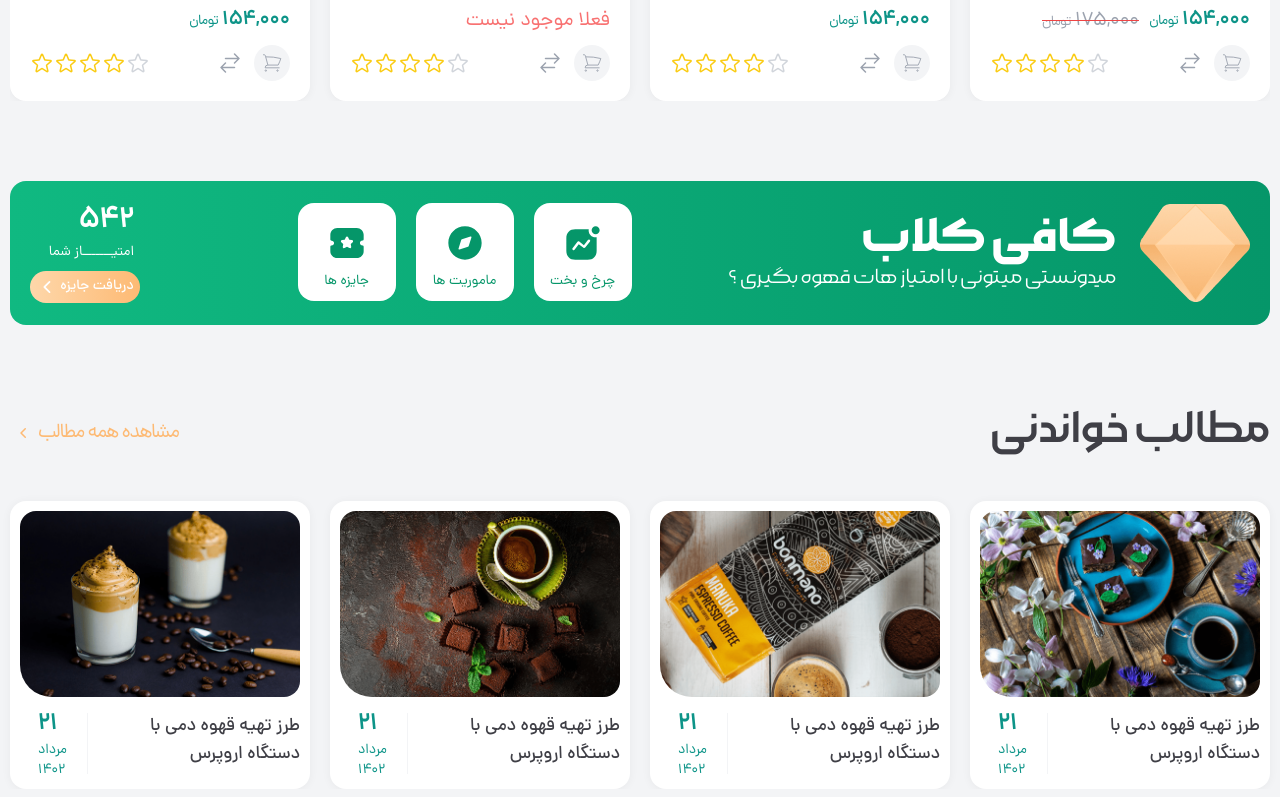
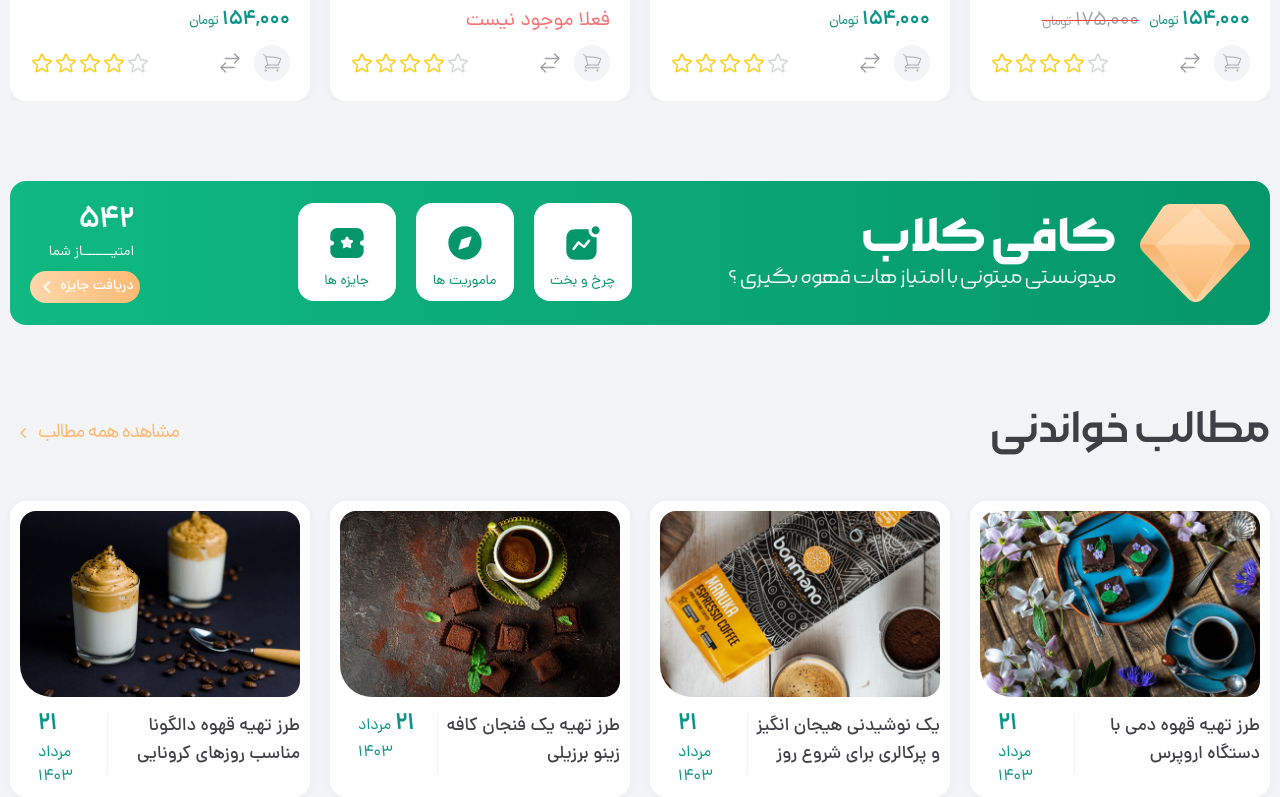
Before and after one commit to Mojtaba-2024/Coffee-sales-website, a website: page public/index.html in a window 1280 px wide. Shown: the part 3283-4080 px from the top of the page. Drawn offline with Linux system fonts and the light colour scheme; files whose address does not match are found by name.

Commit message:
update project

```diff
--- a/public/index.html
+++ b/public/index.html
@@ -1460,8 +1460,8 @@
                 </div>
                 <!-- Section Content -->
                 <div class="grid grid-cols-1 sm:grid-cols-3 lg:grid-cols-4 gap-3.5 md:gap-5">
-                    <div class="p-2.5 md:pb-2 flex gap-x-2.5 sm:block bg-white dark:bg-zinc-700 shadow-normal rounded-2xl">
-                        <div class="relative w-[130px] h-[130px] shrink-0 sm:w-auto sm:h-auto group sm:mb-4 rounded-2xl rounded-bl-4xl overflow-hidden">
+                    <div class="group p-2.5 flex gap-x-2.5 sm:block md:pb-2 bg-white dark:bg-zinc-700 shadow-normal rounded-2xl">
+                        <div class="relative w-[130px] h-[130px] sm:w-auto sm:h-auto sm:mb-4 shrink-0 rounded-2xl rounded-bl-4xl overflow-hidden">
                             <img src="./images/blogs/blog-1.png" class="h-full sm:h-auto object-cover" alt="Blog 1">
                             <div class="absolute inset-0 w-full h-full opacity-0 invisible group-hover:opacity-100 group-hover:visible hidden md:flex-center bg-gradient-to-r from-orange-200/80 to-orange-300/80 transition-all delay-75">
                                 <svg class="w-[138px] h-[54px] text-amber-900">
@@ -1470,18 +1470,18 @@
                             </div>
                         </div>
                         <div class="w-full flex flex-col sm:flex-row items-start justify-between">
-                            <a href="#" class="inline-block font-DanaMedium mt-2.5 ml-1.5 sm:ml-0 sm:mt-0 text-sm/7 md:text-lg line-clamp-2 max-w-[193px] text-zinc-700 dark:text-white">طرز تهیه قهوه دمی با دستگاه اروپرس</a>
+                            <a href="#" class="font-DanaMedium ml-1.5 sm:ml-0 text-sm/7 md:text-lg mt-2.5 sm:mt-0 line-clamp-2 max-w-[193px] text-zinc-700 dark:text-white">طرز تهیه قهوه دمی با دستگاه اروپرس</a>
                             <div class="hidden sm:flex gap-5">
-                                <span class="block w-px h-[61px] bg-gray-100 dark:bg-white/10"></span>
-                                <div class="flex flex-col ml-[18px] -mt-1 text-left text-sm text-teal-600 dark:text-emerald-500">
-                                    <span class="font-DanaDemiBold text-2xl">21</span>
+                                <span class="hidden lg:block w-px h-[61px] bg-gray-100 dark:bg-white/10"></span>
+                                <div class="flex-col ml-[12px] lg:ml-[18px] -mt-1 text-left text-teal-600 text:bg-emerald-500">
+                                    <span class="font-DanaDemiBold md:text-xl lg:text-2xl">21</span>
                                     <span>مرداد</span>
-                                    <span>1402</span>
-                                </div>
-                            </div>
-                            <div class="flex items-end justify-between w-full sm:hidden border-t border-gray-100 dark:border-white/10 pt-[18px] pb-1.5">
+                                    <span>1403</span>
+                                </div>
+                            </div>
+                            <div class="flex items-end justify-between w-full sm:hidden border-t border-gray-100 dark:border-white/10 pt-[18px] mt-5 pb-1.5">
                                 <span class="text-teal-600 dark:text-emerald-500 text-xs">21 مرداد 1402</span>
-                                <a href="#" class="font-DanaMedium flex items-center gap-x-1 ml-1.5 h-5 rounded-md pr-2.5 pl-2 bg-orange-200/20 text-orange-300">
+                                <a href="#" class="flex items-center gap-x-1 ml-1.5 font-DanaMedium text-xs h-5 rounded-md pr-2.5 pl-2 bg-orange-200/20 text-orange-300">
                                     مطالعه
                                     <svg class="w-3.5 h-3.5">
                                         <use href="#arrow-left-mini"></use>
@@ -1490,8 +1490,8 @@
                             </div>
                         </div>
                     </div>
-                    <div class="p-2.5 md:pb-2 flex gap-x-2.5 sm:block bg-white dark:bg-zinc-700 shadow-normal rounded-2xl">
-                        <div class="relative w-[130px] h-[130px] shrink-0 sm:w-auto sm:h-auto group sm:mb-4 rounded-2xl rounded-bl-4xl overflow-hidden">
+                    <div class="group p-2.5 flex gap-x-2.5 sm:block md:pb-2 bg-white dark:bg-zinc-700 shadow-normal rounded-2xl">
+                        <div class="relative w-[130px] h-[130px] sm:w-auto sm:h-auto sm:mb-4 shrink-0 rounded-2xl rounded-bl-4xl overflow-hidden">
                             <img src="./images/blogs/blog-2.png" class="h-full sm:h-auto object-cover" alt="Blog 1">
                             <div class="absolute inset-0 w-full h-full opacity-0 invisible group-hover:opacity-100 group-hover:visible hidden md:flex-center bg-gradient-to-r from-orange-200/80 to-orange-300/80 transition-all delay-75">
                                 <svg class="w-[138px] h-[54px] text-amber-900">
@@ -1500,18 +1500,18 @@
                             </div>
                         </div>
                         <div class="w-full flex flex-col sm:flex-row items-start justify-between">
-                            <a href="#" class="inline-block font-DanaMedium mt-2.5 ml-1.5 sm:ml-0 sm:mt-0 text-sm/7 md:text-lg line-clamp-2 max-w-[193px] text-zinc-700 dark:text-white">طرز تهیه قهوه دمی با دستگاه اروپرس</a>
+                            <a href="#" class="font-DanaMedium ml-1.5 sm:ml-0 text-sm/7 md:text-lg mt-2.5 sm:mt-0 line-clamp-2 max-w-[193px] text-zinc-700 dark:text-white">یک نوشیدنی هیجان انگیز و پرکالری برای شروع روز</a>
                             <div class="hidden sm:flex gap-5">
-                                <span class="block w-px h-[61px] bg-gray-100 dark:bg-white/10"></span>
-                                <div class="flex flex-col ml-[18px] -mt-1 text-left text-sm text-teal-600 dark:text-emerald-500">
-                                    <span class="font-DanaDemiBold text-2xl">21</span>
+                                <span class="hidden lg:block w-px h-[61px] bg-gray-100 dark:bg-white/10"></span>
+                                <div class="flex-col ml-[12px] lg:ml-[18px] -mt-1 text-left text-teal-600 text:bg-emerald-500">
+                                    <span class="font-DanaDemiBold md:text-xl lg:text-2xl">21</span>
                                     <span>مرداد</span>
-                                    <span>1402</span>
-                                </div>
-                            </div>
-                            <div class="flex items-end justify-between w-full sm:hidden border-t border-gray-100 dark:border-white/10 pt-[18px] pb-1.5">
+                                    <span>1403</span>
+                                </div>
+                            </div>
+                            <div class="flex items-end justify-between w-full sm:hidden border-t border-gray-100 dark:border-white/10 pt-[18px] mt-5 pb-1.5">
                                 <span class="text-teal-600 dark:text-emerald-500 text-xs">21 مرداد 1402</span>
-                                <a href="#" class="font-DanaMedium flex items-center gap-x-1 ml-1.5 h-5 rounded-md pr-2.5 pl-2 bg-orange-200/20 text-orange-300">
+                                <a href="#" class="flex items-center gap-x-1 ml-1.5 font-DanaMedium text-xs h-5 rounded-md pr-2.5 pl-2 bg-orange-200/20 text-orange-300">
                                     مطالعه
                                     <svg class="w-3.5 h-3.5">
                                         <use href="#arrow-left-mini"></use>
@@ -1520,8 +1520,8 @@
                             </div>
                         </div>
                     </div>
-                    <div class="p-2.5 md:pb-2 flex gap-x-2.5 sm:block bg-white dark:bg-zinc-700 shadow-normal rounded-2xl">
-                        <div class="relative w-[130px] h-[130px] shrink-0 sm:w-auto sm:h-auto group sm:mb-4 rounded-2xl rounded-bl-4xl overflow-hidden">
+                    <div class="group p-2.5 flex gap-x-2.5 sm:block md:pb-2 bg-white dark:bg-zinc-700 shadow-normal rounded-2xl">
+                        <div class="relative w-[130px] h-[130px] sm:w-auto sm:h-auto sm:mb-4 shrink-0 rounded-2xl rounded-bl-4xl overflow-hidden">
                             <img src="./images/blogs/blog-3.png" class="h-full sm:h-auto object-cover" alt="Blog 1">
                             <div class="absolute inset-0 w-full h-full opacity-0 invisible group-hover:opacity-100 group-hover:visible hidden md:flex-center bg-gradient-to-r from-orange-200/80 to-orange-300/80 transition-all delay-75">
                                 <svg class="w-[138px] h-[54px] text-amber-900">
@@ -1530,18 +1530,18 @@
                             </div>
                         </div>
                         <div class="w-full flex flex-col sm:flex-row items-start justify-between">
-                            <a href="#" class="inline-block font-DanaMedium mt-2.5 ml-1.5 sm:ml-0 sm:mt-0 text-sm/7 md:text-lg line-clamp-2 max-w-[193px] text-zinc-700 dark:text-white">طرز تهیه قهوه دمی با دستگاه اروپرس</a>
+                            <a href="#" class="font-DanaMedium ml-1.5 sm:ml-0 text-sm/7 md:text-lg mt-2.5 sm:mt-0 line-clamp-2 max-w-[193px] text-zinc-700 dark:text-white">طرز تهیه یک فنجان کافه زینو برزیلی</a>
                             <div class="hidden sm:flex gap-5">
-                                <span class="block w-px h-[61px] bg-gray-100 dark:bg-white/10"></span>
-                                <div class="flex flex-col ml-[18px] -mt-1 text-left text-sm text-teal-600 dark:text-emerald-500">
-                                    <span class="font-DanaDemiBold text-2xl">21</span>
+                                <span class="hidden lg:block w-px h-[61px] bg-gray-100 dark:bg-white/10"></span>
+                                <div class="flex-col ml-[12px] lg:ml-[18px] -mt-1 text-left text-teal-600 text:bg-emerald-500">
+                                    <span class="font-DanaDemiBold md:text-xl lg:text-2xl">21</span>
                                     <span>مرداد</span>
-                                    <span>1402</span>
-                                </div>
-                            </div>
-                            <div class="flex items-end justify-between w-full sm:hidden border-t border-gray-100 dark:border-white/10 pt-[18px] pb-1.5">
+                                    <span>1403</span>
+                                </div>
+                            </div>
+                            <div class="flex items-end justify-between w-full sm:hidden border-t border-gray-100 dark:border-white/10 pt-[18px] mt-5 pb-1.5">
                                 <span class="text-teal-600 dark:text-emerald-500 text-xs">21 مرداد 1402</span>
-                                <a href="#" class="font-DanaMedium flex items-center gap-x-1 ml-1.5 h-5 rounded-md pr-2.5 pl-2 bg-orange-200/20 text-orange-300">
+                                <a href="#" class="flex items-center gap-x-1 ml-1.5 font-DanaMedium text-xs h-5 rounded-md pr-2.5 pl-2 bg-orange-200/20 text-orange-300">
                                     مطالعه
                                     <svg class="w-3.5 h-3.5">
                                         <use href="#arrow-left-mini"></use>
@@ -1550,8 +1550,8 @@
                             </div>
                         </div>
                     </div>
-                    <div class="p-2.5 md:pb-2 flex gap-x-2.5 sm:block bg-white dark:bg-zinc-700 shadow-normal rounded-2xl">
-                        <div class="relative w-[130px] h-[130px] shrink-0 sm:w-auto sm:h-auto group sm:mb-4 rounded-2xl rounded-bl-4xl overflow-hidden">
+                    <div class="group p-2.5 flex gap-x-2.5 sm:block md:pb-2 bg-white dark:bg-zinc-700 shadow-normal rounded-2xl">
+                        <div class="relative w-[130px] h-[130px] sm:w-auto sm:h-auto sm:mb-4 shrink-0 rounded-2xl rounded-bl-4xl overflow-hidden">
                             <img src="./images/blogs/blog-4.png" class="h-full sm:h-auto object-cover" alt="Blog 1">
                             <div class="absolute inset-0 w-full h-full opacity-0 invisible group-hover:opacity-100 group-hover:visible hidden md:flex-center bg-gradient-to-r from-orange-200/80 to-orange-300/80 transition-all delay-75">
                                 <svg class="w-[138px] h-[54px] text-amber-900">
@@ -1560,18 +1560,18 @@
                             </div>
                         </div>
                         <div class="w-full flex flex-col sm:flex-row items-start justify-between">
-                            <a href="#" class="inline-block font-DanaMedium mt-2.5 ml-1.5 sm:ml-0 sm:mt-0 text-sm/7 md:text-lg line-clamp-2 max-w-[193px] text-zinc-700 dark:text-white">طرز تهیه قهوه دمی با دستگاه اروپرس</a>
+                            <a href="#" class="font-DanaMedium ml-1.5 sm:ml-0 text-sm/7 md:text-lg mt-2.5 sm:mt-0 line-clamp-2 max-w-[193px] text-zinc-700 dark:text-white">طرز تهیه قهوه دالگونا مناسب روز‌های کرونایی</a>
                             <div class="hidden sm:flex gap-5">
-                                <span class="block w-px h-[61px] bg-gray-100 dark:bg-white/10"></span>
-                                <div class="flex flex-col ml-[18px] -mt-1 text-left text-sm text-teal-600 dark:text-emerald-500">
-                                    <span class="font-DanaDemiBold text-2xl">21</span>
+                                <span class="hidden lg:block w-px h-[61px] bg-gray-100 dark:bg-white/10"></span>
+                                <div class="flex-col ml-[12px] lg:ml-[18px] -mt-1 text-left text-teal-600 text:bg-emerald-500">
+                                    <span class="font-DanaDemiBold md:text-xl lg:text-2xl">21</span>
                                     <span>مرداد</span>
-                                    <span>1402</span>
-                                </div>
-                            </div>
-                            <div class="flex items-end justify-between w-full sm:hidden border-t border-gray-100 dark:border-white/10 pt-[18px] pb-1.5">
+                                    <span>1403</span>
+                                </div>
+                            </div>
+                            <div class="flex items-end justify-between w-full sm:hidden border-t border-gray-100 dark:border-white/10 pt-[18px] mt-5 pb-1.5">
                                 <span class="text-teal-600 dark:text-emerald-500 text-xs">21 مرداد 1402</span>
-                                <a href="#" class="font-DanaMedium flex items-center gap-x-1 ml-1.5 h-5 rounded-md pr-2.5 pl-2 bg-orange-200/20 text-orange-300">
+                                <a href="#" class="flex items-center gap-x-1 ml-1.5 font-DanaMedium text-xs h-5 rounded-md pr-2.5 pl-2 bg-orange-200/20 text-orange-300">
                                     مطالعه
                                     <svg class="w-3.5 h-3.5">
                                         <use href="#arrow-left-mini"></use>
```
Also changed, not shown: public/styles/app.css.
